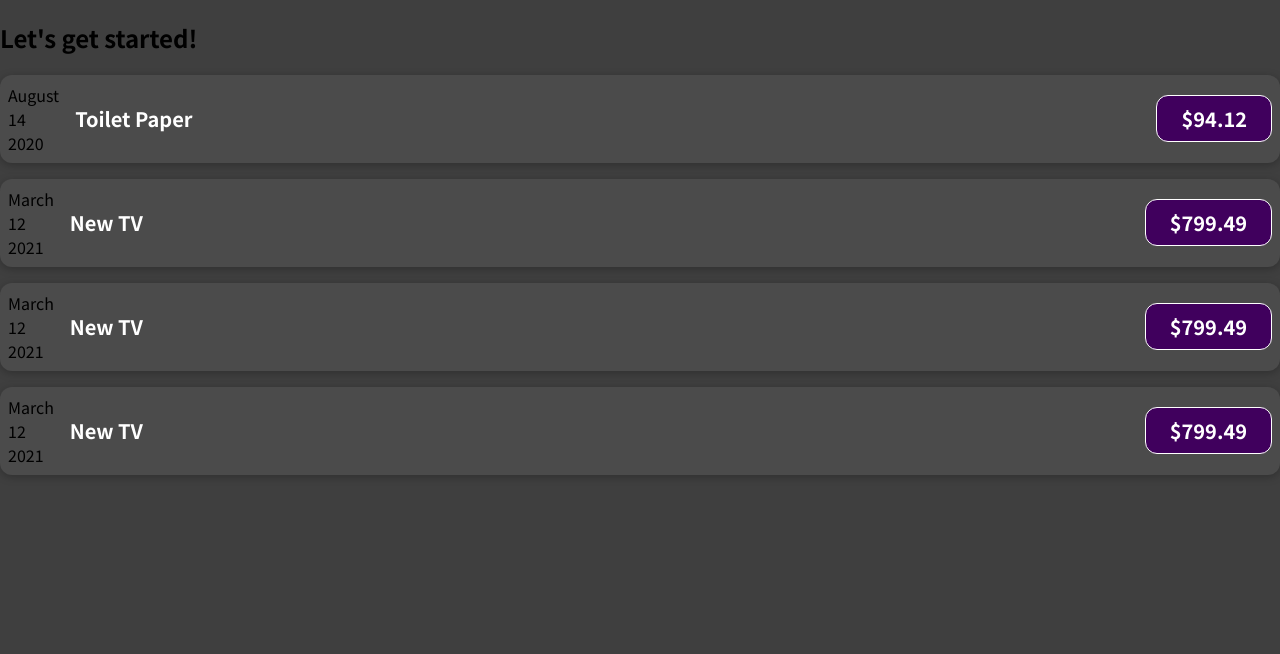
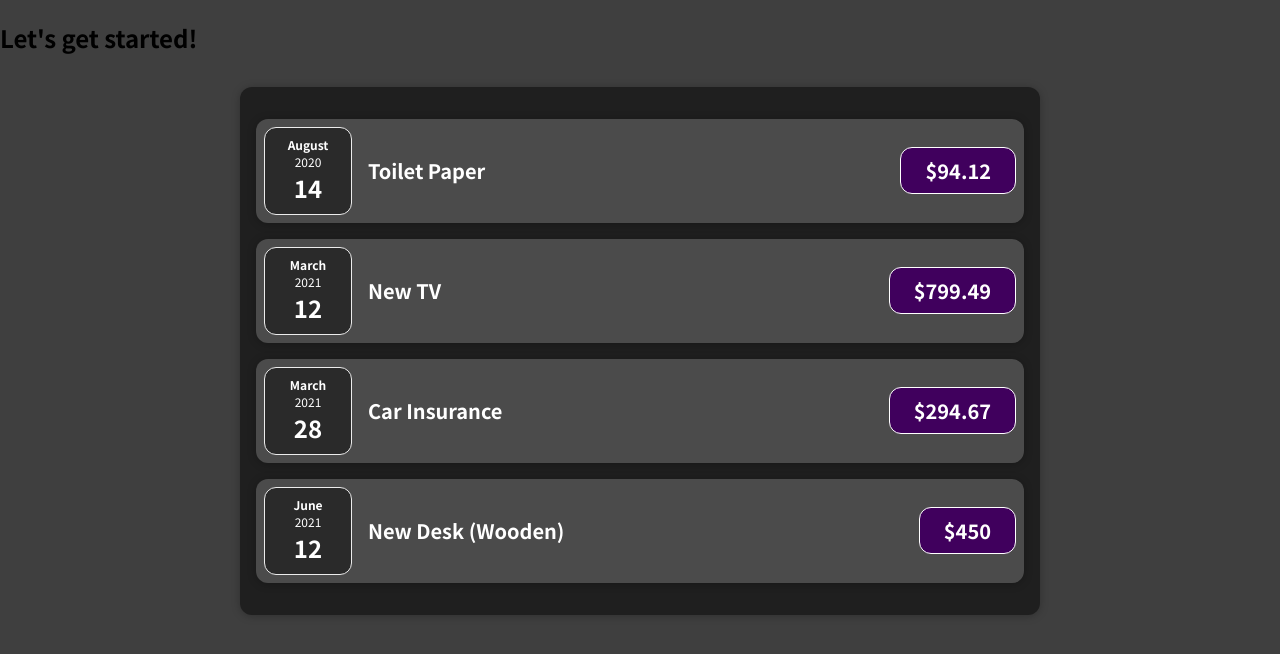
Before and after one commit to MichaelMkrtch/react-expense-tracker, a JavaScript app: page / in a window 1280 px wide. Shown: the top 654 px of the page. Built offline with nearby package versions, Linux system fonts and the light colour scheme.

Commit message:
Create Expenses and Card components

```diff
--- a/src/App.js
+++ b/src/App.js
@@ -1,4 +1,4 @@
-import ExpenseItem from './components/ExpenseItem';
+import Expenses from './components/Expenses';
 
 function App() {
   const expenses = [
@@ -26,26 +26,7 @@ function App() {
   return (
     <div>
       <h2>Let's get started!</h2>
-      <ExpenseItem
-        title={expenses[0].title}
-        amount={expenses[0].amount}
-        date={expenses[0].date}
-      ></ExpenseItem>
-      <ExpenseItem
-        title={expenses[1].title}
-        amount={expenses[1].amount}
-        date={expenses[1].date}
-      ></ExpenseItem>
-      <ExpenseItem
-        title={expenses[1].title}
-        amount={expenses[1].amount}
-        date={expenses[1].date}
-      ></ExpenseItem>
-      <ExpenseItem
-        title={expenses[1].title}
-        amount={expenses[1].amount}
-        date={expenses[1].date}
-      ></ExpenseItem>
+      <Expenses items={expenses}/>
     </div>
   );
 }
--- /dev/null
+++ b/src/components/Card.css
@@ -0,0 +1,4 @@
+.card {
+  border-radius: 12px;
+  box-shadow: 0 1px 8px rgba(0, 0, 0, 0.25);
+}
--- /dev/null
+++ b/src/components/Card.js
@@ -0,0 +1,9 @@
+import './Card.css';
+
+function Card(props) {
+  const classes = 'card ' + props.className;
+
+  return <div className={classes}>{props.children}</div>;
+}
+
+export default Card;
--- /dev/null
+++ b/src/components/ExpenseDate.css
@@ -0,0 +1,26 @@
+.expense-date {
+  display: flex;
+  flex-direction: column;
+  width: 5.5rem;
+  height: 5.5rem;
+  border: 1px solid #ececec;
+  background-color: #2a2a2a;
+  color: white;
+  border-radius: 12px;
+  align-items: center;
+  justify-content: center;
+}
+
+.expense-date__month {
+  font-size: 0.75rem;
+  font-weight: bold;
+}
+
+.expense-date__year {
+  font-size: 0.75rem;
+}
+
+.expense-date__day {
+  font-size: 1.5rem;
+  font-weight: bold;
+}
--- /dev/null
+++ b/src/components/ExpenseDate.js
@@ -0,0 +1,17 @@
+import './ExpenseDate.css';
+
+function ExpenseDate(props) {
+  const month = props.date.toLocaleString('en-US', { month: 'long' });
+  const day = props.date.toLocaleString('en-US', { day: '2-digit' });
+  const year = props.date.getFullYear();
+
+  return (
+    <div className="expense-date">
+      <div className="expense-date__month">{month}</div>
+      <div className="expense-date__year">{year}</div>
+      <div className="expense-date__day">{day}</div>
+    </div>
+  );
+}
+
+export default ExpenseDate;
--- a/src/components/ExpenseItem.css
+++ b/src/components/ExpenseItem.css
@@ -2,10 +2,8 @@
   display: flex;
   justify-content: space-between;
   align-items: center;
-    box-shadow: 0 2px 8px rgba(0, 0, 0, 0.25);
   padding: 0.5rem;
   margin: 1rem 0;
-    border-radius: 12px;
   background-color: #4b4b4b;
 }
 
--- a/src/components/ExpenseItem.js
+++ b/src/components/ExpenseItem.js
@@ -1,22 +1,16 @@
+import ExpenseDate from './ExpenseDate';
+import Card from './Card';
 import './ExpenseItem.css';
 
 function ExpenseItem(props) {
-  const month = props.date.toLocaleString('en-US', { month: 'long' });
-  const day = props.date.toLocaleString('en-US', { day: '2-digit' });
-  const year = props.date.getFullYear();
-
   return (
-    <div className="expense-item">
-      <div>
-        <div>{month}</div>
-        <div>{day}</div>
-        <div>{year}</div>
-      </div>
+    <Card className="expense-item">
+      <ExpenseDate date={props.date} />
       <div className="expense-item__description">
         <h2>{props.title}</h2>
         <div className="expense-item__price">${props.amount}</div>
       </div>
-    </div>
+    </Card>
   );
 }
 
--- /dev/null
+++ b/src/components/Expenses.css
@@ -0,0 +1,7 @@
+.expenses {
+  padding: 1rem;
+  background-color: rgb(31, 31, 31);
+  margin: 2rem auto;
+  width: 50rem;
+  max-width: 95%;
+}
--- /dev/null
+++ b/src/components/Expenses.js
@@ -0,0 +1,32 @@
+import ExpenseItem from './ExpenseItem';
+import Card from './Card';
+import './Expenses.css';
+
+function Expenses(props) {
+  return (
+    <Card className="expenses">
+      <ExpenseItem
+        title={props.items[0].title}
+        amount={props.items[0].amount}
+        date={props.items[0].date}
+      />
+      <ExpenseItem
+        title={props.items[1].title}
+        amount={props.items[1].amount}
+        date={props.items[1].date}
+      />
+      <ExpenseItem
+        title={props.items[2].title}
+        amount={props.items[2].amount}
+        date={props.items[2].date}
+      />
+      <ExpenseItem
+        title={props.items[3].title}
+        amount={props.items[3].amount}
+        date={props.items[3].date}
+      />
+    </Card>
+  );
+}
+
+export default Expenses;
```
Lines whose indentation alone changed are shown as unchanged.
